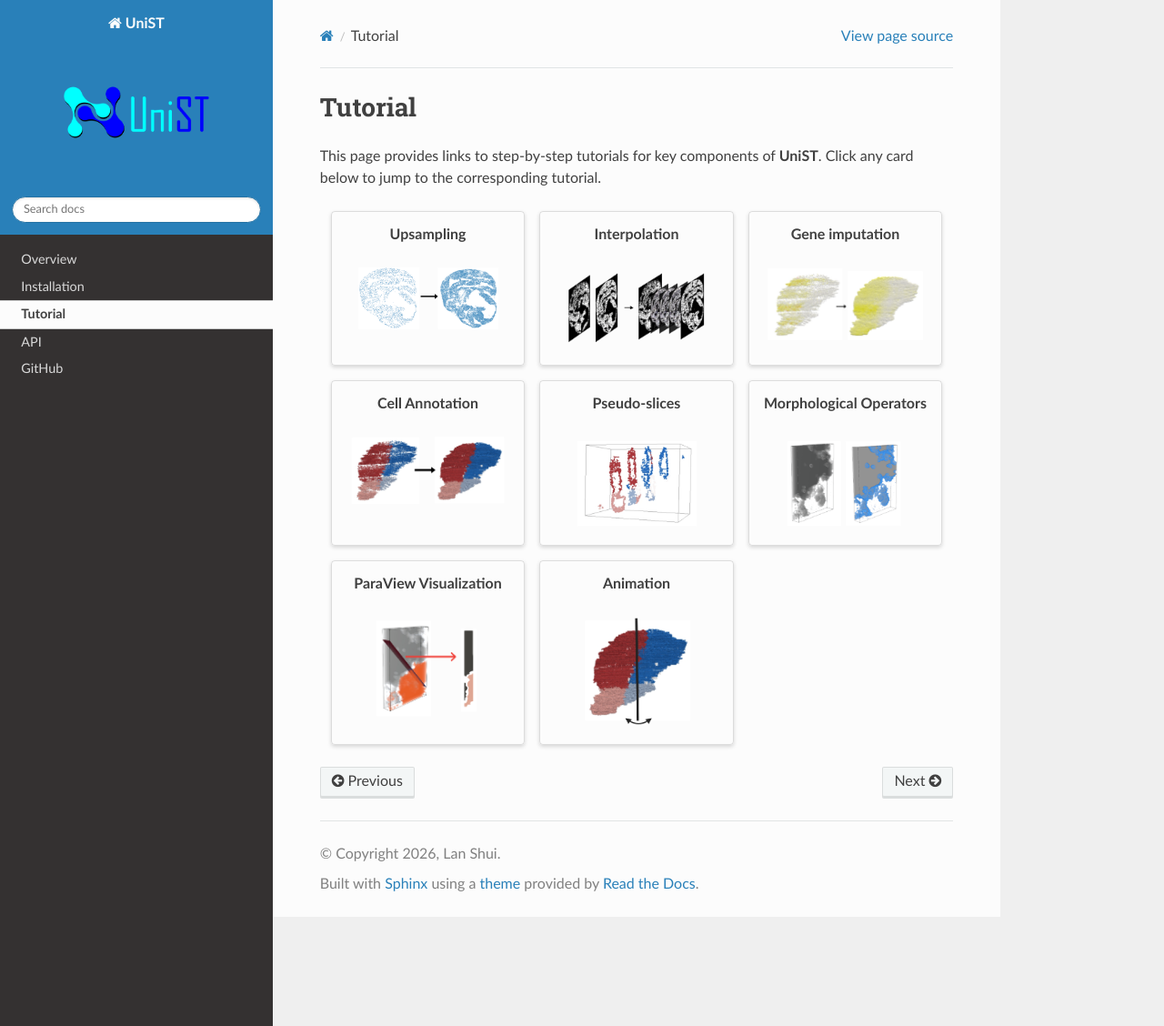
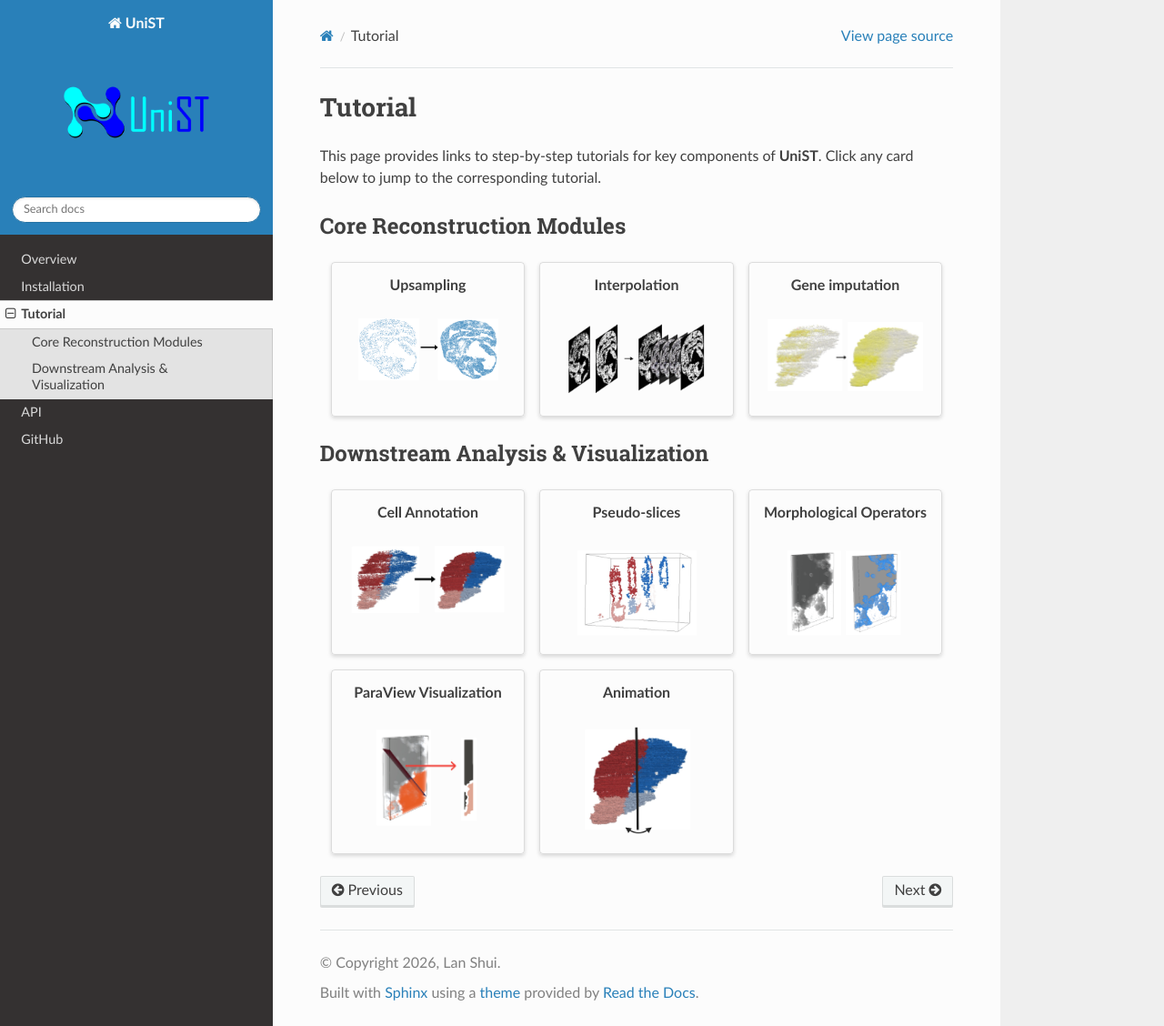
Before and after one commit to lanshui98/UniST-tutorial, a Sphinx documentation site: the page built from docs/source/tutorial.rst, in a window 1280 px wide and 1128 px high. Shown: the whole window at 91% size. Built offline with Sphinx 7.4.7 and the Read the Docs theme 3.1.0, drawn with Linux system fonts in a browser that asks for light colours; pages that are not in the unit, such as notebooks, are missing from menus.

Commit message:
Update tutorial.rst

```diff
--- a/docs/source/tutorial.rst
+++ b/docs/source/tutorial.rst
@@ -3,6 +3,9 @@ Tutorial
 
 This page provides links to step-by-step tutorials for key components of **UniST**.
 Click any card below to jump to the corresponding tutorial.
+
+Core Reconstruction Modules
+---------------------------
 
 .. grid:: 2 3 3 3
    :gutter: 3
@@ -44,6 +47,12 @@ Click any card below to jump to the corresponding tutorial.
       .. image:: _static/gene_expression.png
          :width: 100%
          :align: center
+
+Downstream Analysis & Visualization
+-----------------------------------
+
+.. grid:: 2 3 3 3
+   :gutter: 3
 
    .. grid-item-card::
       :link: cell_annotation
```
